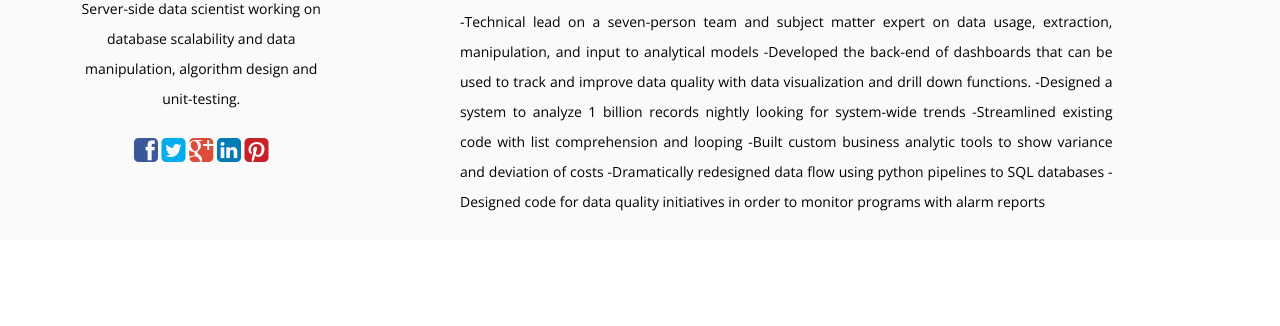
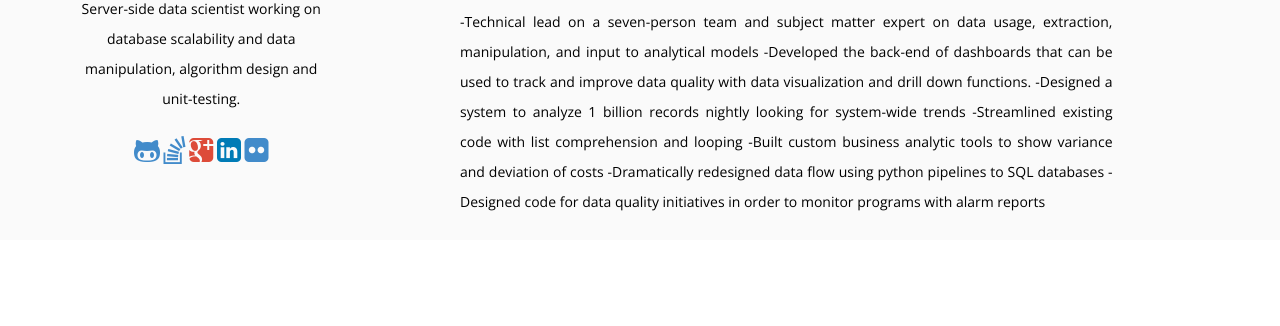
Before and after one commit to chetstar/newchetweb, a Flask app: page / in a window 1280 px wide; the page is wider, and only the part inside the window is pictured. Shown: the part 1368-1694 px from the top of that part. Run offline with Flask 2, Linux system fonts and the light colour scheme; some libraries are stand-ins or nearby versions.

```diff
--- a/app.py
+++ b/app.py
@@ -1,6 +1,7 @@
 import os
 from flask import Flask, render_template, send_from_directory
 from flask_bootstrap import Bootstrap
+from flask.ext.sqlalchemy import SQLAlchemy
 
 # initialization
 app = Flask(__name__)
@@ -14,13 +15,16 @@ Bootstrap(app)
 # def favicon():
 #     return send_from_directory(os.path.join(app.root_path, 'static'), 'ico/favicon.ico')
 
-@app.errorhandler(404)
-def page_not_found(e):
-    return render_template('404.html'), 404
+# @app.errorhandler(404)
+# def page_not_found(e):
+#     return render_template('404.html'), 404
 
-@app.route("/")
-def index():
-    return render_template('index.html')
+# @app.route("/")
+# def index():
+#     return render_template('index.html')
+
+from views import *
+
 # launch
 if __name__ == "__main__":
     port = int(os.environ.get("PORT", 5000))
--- a/templates/index.html
+++ b/templates/index.html
@@ -100,11 +100,11 @@
 
                     </p>
                     <p>
-                       <a href="#"><i class="fa fa-facebook-square fa-2x color-facebook"></i></a>
-                        <a href="#"><i class="fa fa-twitter-square fa-2x color-twitter"></i></a>
+                       <a href="#"><i class="fa fa-github-alt fa-2x color-github"></i></a>
+                        <a href="#"><i class="fa fa-stack-overflow fa-2x color-stackoverflow"></i></a>
                         <a href="#"><i class="fa fa-google-plus-square fa-2x color-google-plus"></i></a>
                         <a href="#"><i class="fa fa-linkedin-square fa-2x color-linkedin"></i></a>
-                        <a href="#"><i class="fa fa-pinterest-square fa-2x color-pinterest"></i></a>
+                        <a href="#"><i class="fa fa-flickr fa-2x color-flickr"></i></a>
 
                     </p>
 
--- /dev/null
+++ b/views.py
@@ -0,0 +1,10 @@
+from app import app
+from flask import Flask, render_template, send_from_directory
+
+@app.errorhandler(404)
+def page_not_found(e):
+    return render_template('404.html'), 404
+
+@app.route("/")
+def index():
+    return render_template('index.html')
```
Also changed, not shown: app/views.py (added, +7 -0 lines).
